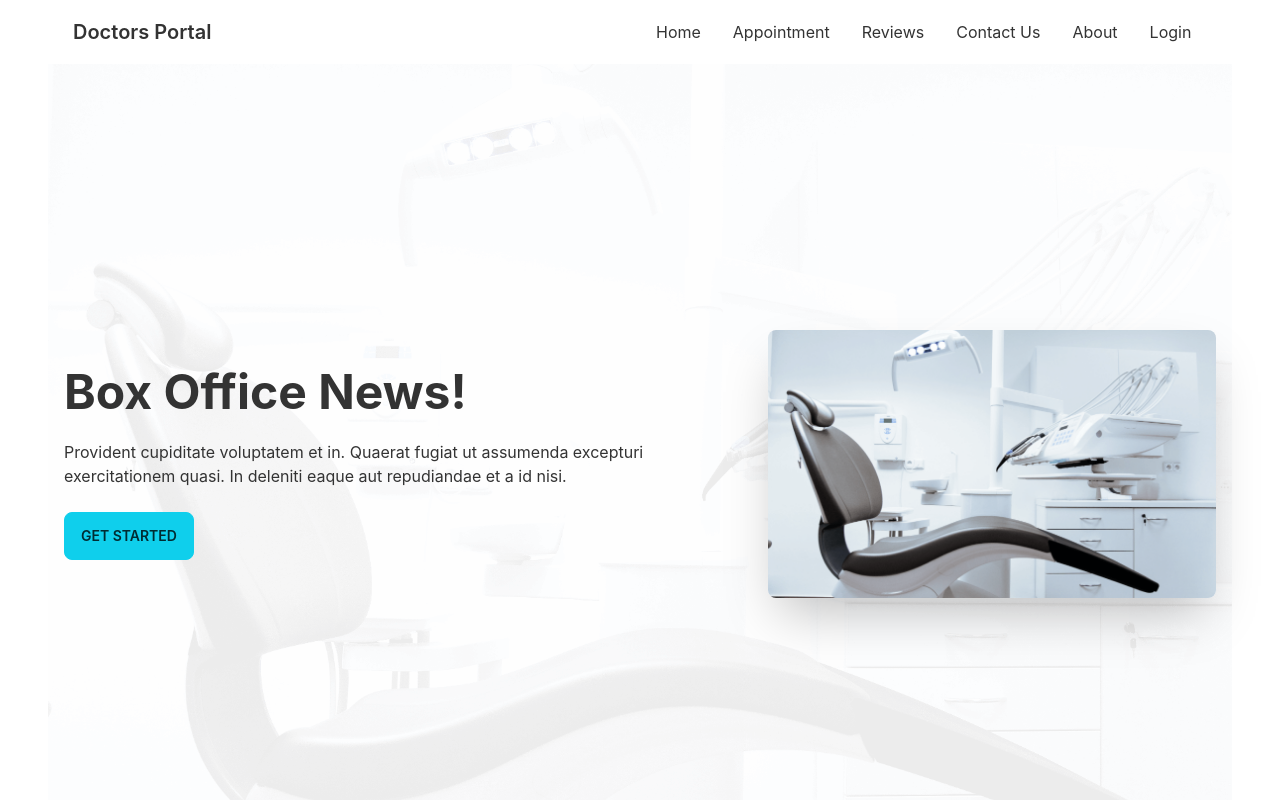
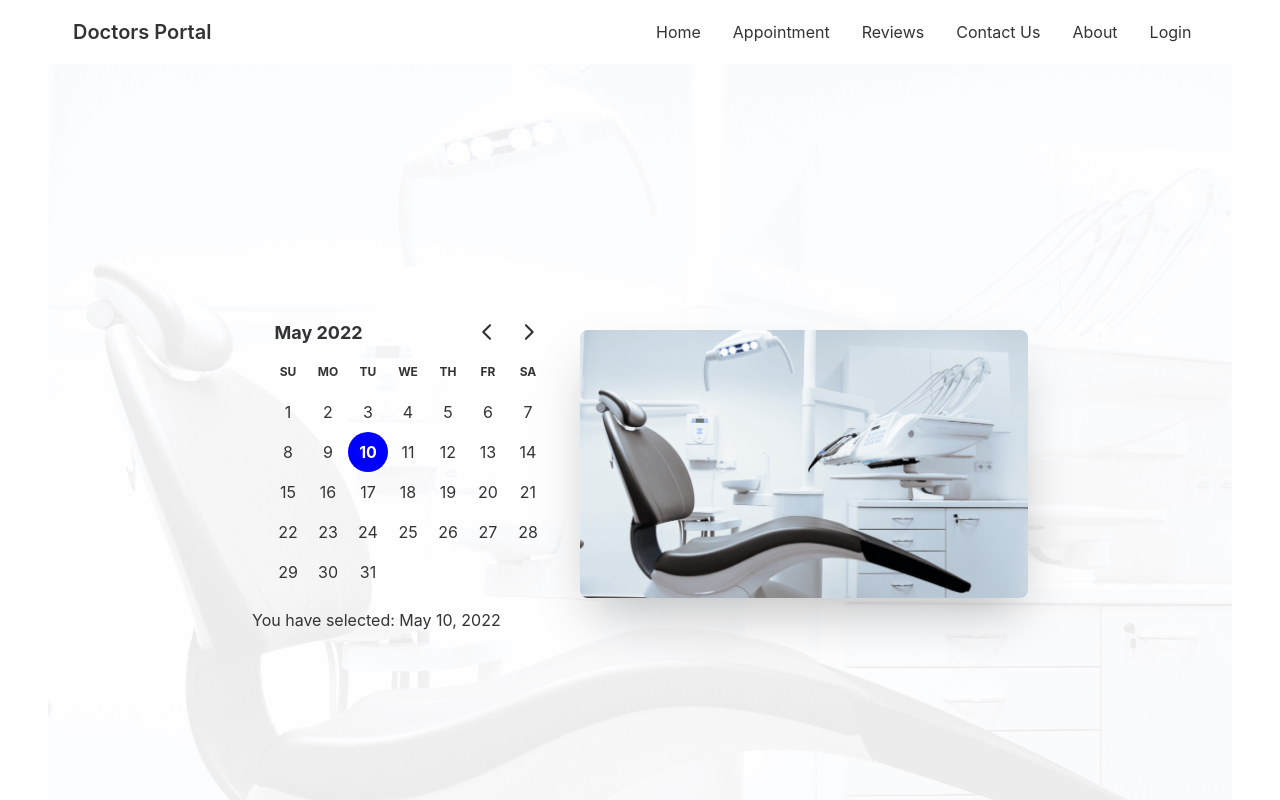
Before and after one commit to Hasanat902/doctors-portal-client-side, a React (Create React App) app: page /appointment in a window 1280 px wide. Shown: the top 800 px of the page. Built offline with nearby package versions, Linux system fonts and the light colour scheme.

Commit message:
added react day picker calender

```diff
--- a/package.json
+++ b/package.json
@@ -7,7 +7,9 @@
     "@testing-library/react": "^13.2.0",
     "@testing-library/user-event": "^13.5.0",
     "daisyui": "^2.14.3",
+    "date-fns": "^2.28.0",
     "react": "^18.1.0",
+    "react-day-picker": "^8.0.4",
     "react-dom": "^18.1.0",
     "react-router-dom": "^6.3.0",
     "react-scripts": "5.0.1",
--- a/src/Pages/Appointment/AppointmentBanner.js
+++ b/src/Pages/Appointment/AppointmentBanner.js
@@ -1,16 +1,25 @@
-import React from 'react';
+import React, { useState } from 'react';
 import chair from '../../assets/images/chair.png';
 import bg from '../../assets/images/bg.png';
+import { DayPicker } from 'react-day-picker';
+import 'react-day-picker/dist/style.css';
+import { format } from 'date-fns';
 
 const AppointmentBanner = () => {
+
+    const [date, setDate] = useState(new Date());
+
     return (
         <div style={{background: `url(${bg})`, backgroundSize: 'cover'}} class="hero min-h-screen">
             <div class="hero-content flex-col lg:flex-row-reverse">
                 <img src={chair} class="max-w-md rounded-lg shadow-2xl" alt='Dentist Chair' />
                 <div>
-                    <h1 class="text-5xl font-bold">Box Office News!</h1>
-                    <p class="py-6">Provident cupiditate voluptatem et in. Quaerat fugiat ut assumenda excepturi exercitationem quasi. In deleniti eaque aut repudiandae et a id nisi.</p>
-                    <button class="btn btn-primary">Get Started</button>
+                    <DayPicker
+                    mode="single"
+                    selected={date}
+                    onSelect={setDate}
+                    ></DayPicker>
+                    <p>You have selected: {format(date, 'PP')}</p>
                 </div>
             </div>
         </div>
```
Also changed, not shown: 1 other file (tests, documents, lock files or other folders).
